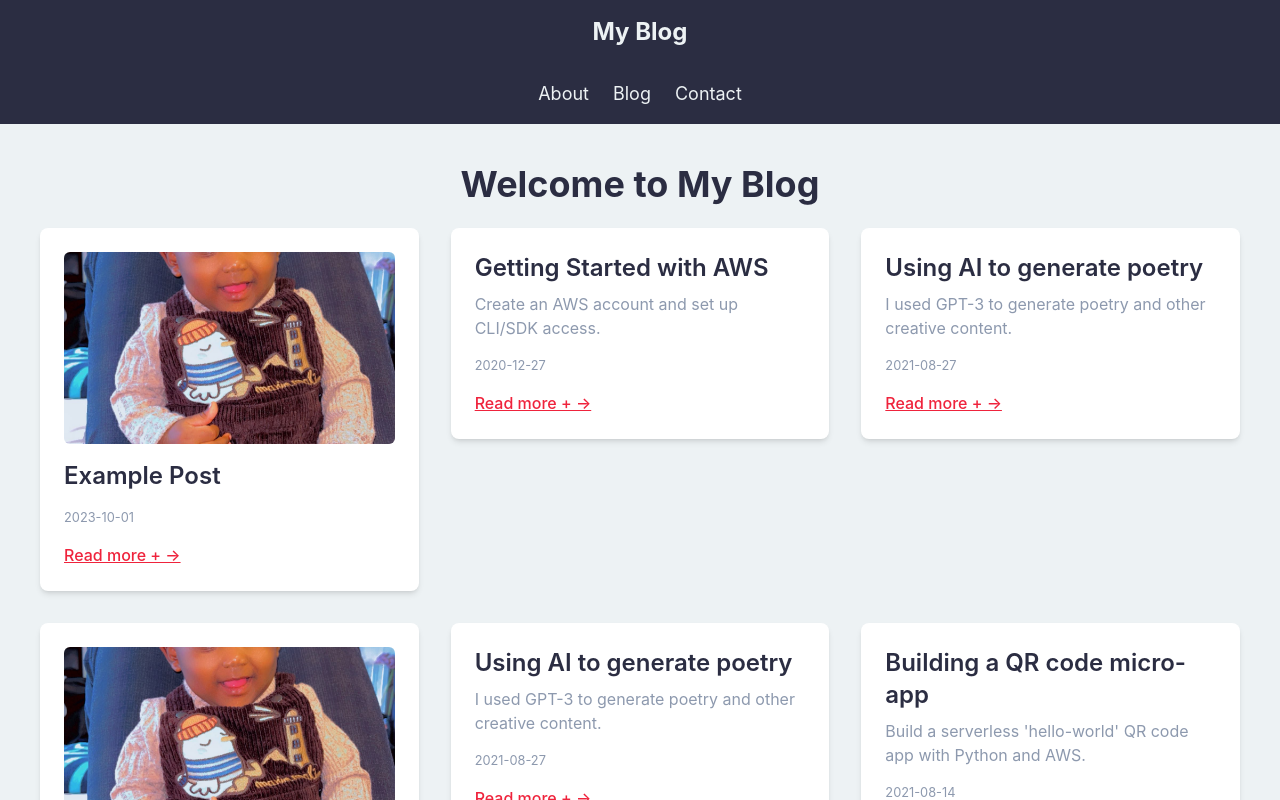
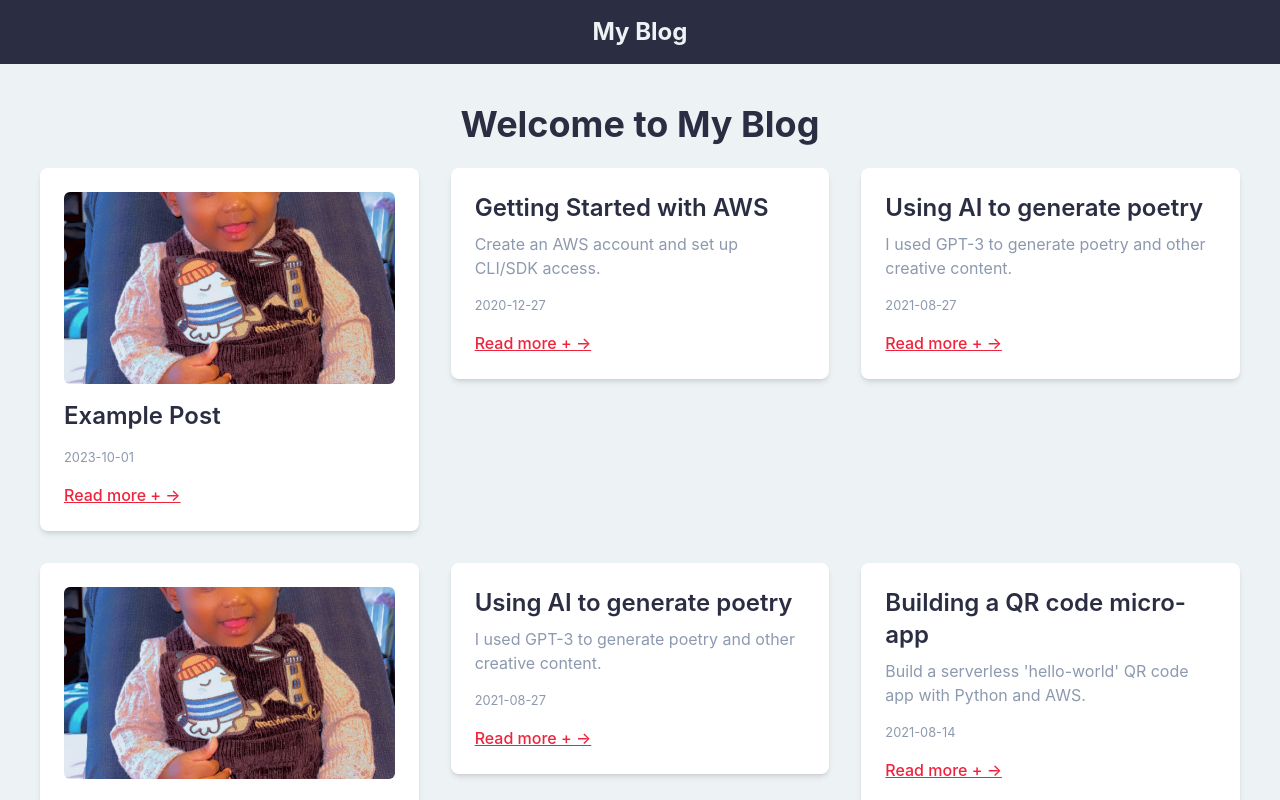
Before and after one commit to MouhamadouGaye/next4556, a Next.js app: page / in a window 1280 px wide. Shown: the top 800 px of the page. Built offline with nearby package versions, Linux system fonts and the light colour scheme.

Commit message:
Update layout.tsx

```diff
--- a/app/layout.tsx
+++ b/app/layout.tsx
@@ -1,56 +1,4 @@
-// import type { Metadata } from "next";
-// import localFont from "next/font/local";
-// import "./globals.css";
 
-// const geistSans = localFont({
-//   src: "./fonts/GeistVF.woff",
-//   variable: "--font-geist-sans",
-//   weight: "100 900",
-// });
-// const geistMono = localFont({
-//   src: "./fonts/GeistMonoVF.woff",
-//   variable: "--font-geist-mono",
-//   weight: "100 900",
-// });
-
-// export const metadata: Metadata = {
-//   title: "Create Next App",
-//   description: "Generated by create next app",
-// };
-
-// export default function RootLayout({
-//   children,
-// }: Readonly<{
-//   children: React.ReactNode;
-// }>) {
-//   return (
-//     <html lang="en">
-//       <body
-//         className={`${geistSans.variable} ${geistMono.variable} antialiased mx-auto`}
-//       >
-//         <Header />
-//         {children}
-//         <Footer />
-//       </body>
-//     </html>
-//   );
-// }
-
-// const Header = () => {
-//   return (
-//     <div>
-//       <nav></nav>
-//     </div>
-//   );
-// };
-
-// const Footer = () => {
-//   return (
-//     <div className="">
-//       <p>MGaye Allright reserved</p>
-//     </div>
-//   );
-// };
 
 import type { Metadata } from "next";
 import localFont from "next/font/local";
@@ -99,27 +47,7 @@ const Header = () => {
             My Blog
           </a>
         </h1>
-        <ul className="flex space-x-6 text-lg">
-          <li>
-            <a href="" className="hover:text-accent transition duration-300">
-              About
-            </a>
-          </li>
-          <li>
-            <a href="" className="hover:text-accent transition duration-300">
-              Blog
-            </a>
-          </li>
-          <li>
-            <a
-              href="/contact"
-              className="hover:text-accent transition duration-300"
-            >
-              Contact
-            </a>
-          </li>
-        </ul>
-      </nav>
+    </nav>
     </header>
   );
 };
```
